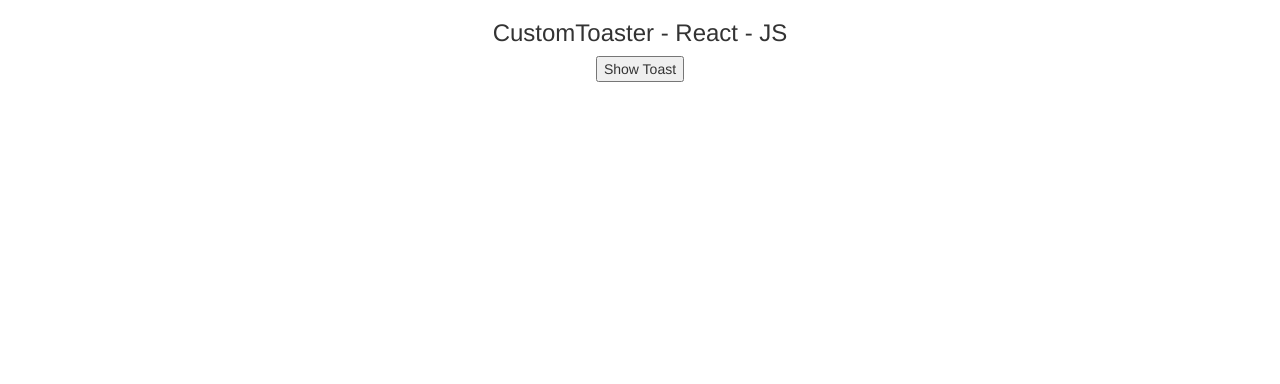
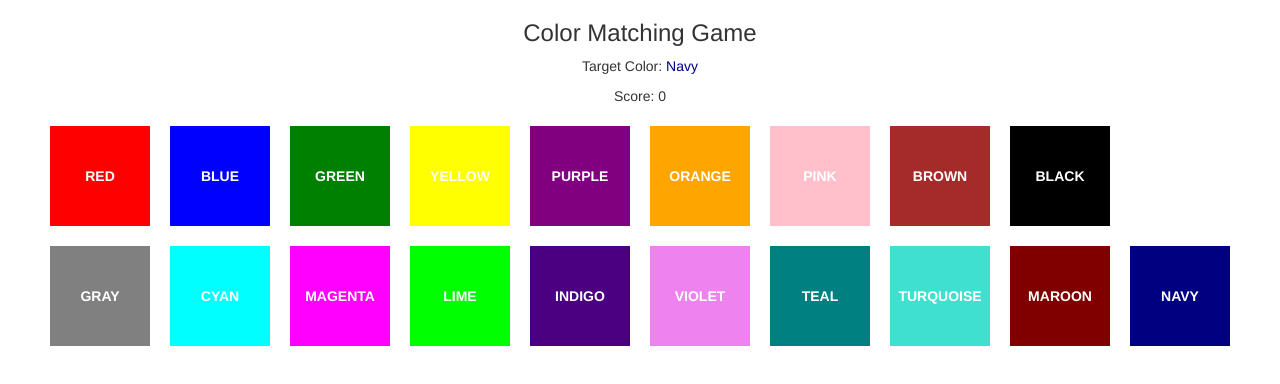
Before and after one commit to SachinMaurya145/Basic-of-ReactJS, a React (Create React App) app: page / in a window 1280 px wide. Shown: the top 384 px of the page. Built offline with nearby package versions, Linux system fonts and the light colour scheme.

Commit message:
tsostcolor game

```diff
--- a/src/ReactToster/CustomToaster.jsx
+++ b/src/ReactToster/CustomToaster.jsx
@@ -1,54 +1,73 @@
-import React from 'react';
+import React, { useState } from 'react';
 import { ToastContainer, toast } from 'react-toastify';
 import 'react-toastify/dist/ReactToastify.css';
 
+const colors = [
+  'Red', 'Blue', 'Green', 'Yellow', 'Purple', 'Orange', 'Pink', 'Brown',
+  'Black', 'White', 'Gray', 'Cyan', 'Magenta', 'Lime', 'Indigo', 'Violet',
+  'Teal', 'Turquoise', 'Maroon', 'Navy'
+];
+
+const getRandomColor = () => colors[Math.floor(Math.random() * colors.length)];
+
 const CustomToaster = () => {
-  const notify = () => {
-    toast.success('This is a success message!', {
+  const [targetColor, setTargetColor] = useState(getRandomColor());
+  const [score, setScore] = useState(0);
+
+  const checkColor = (color) => {
+    if (color === targetColor) {
+      toast.success('Correct! +1 point', {
         style: {
           backgroundColor: '#28a745',
-        color: '#fff'
+          color: '#fff',
         },
         progressStyle: {
-        backgroundColor: '#fff'
-      }
+          backgroundColor: '#fff',
+        },
       });
-
-    toast.error('This is an error message!', {
+      setScore(score + 1);
+      setTargetColor(getRandomColor());
+    } else {
+      toast.error('Incorrect! Try again.', {
         style: {
           backgroundColor: '#dc3545',
-        color: '#fff'
+          color: '#fff',
         },
         progressStyle: {
-        backgroundColor: '#fff'
+          backgroundColor: '#fff',
+        },
+      });
     }
-    });
-
-    toast.info('This is an info message!', {
-      style: {
-        backgroundColor: '#17a2b8',
-        color: '#fff'
-      },
-      progressStyle: {
-        backgroundColor: '#fff'
-      }
-    });
-
-    toast.warn('This is a warning message!', {
-      style: {
-        backgroundColor: '#ffc107',
-        color: '#000'
-      },
-      progressStyle: {
-        backgroundColor: '#000'
-      }
-    });
   };
 
   return (
     <div>
-      <h3> CustomToaster  -  React -  JS</h3>
-      <button onClick={notify}>Show Toast</button>
+      <h3>Color Matching Game</h3>
+      <p>Target Color: <span style={{ color: targetColor }}>{targetColor}</span></p>
+      <p>Score: {score}</p>
+      <div style={{ display: 'flex', justifyContent: 'center', flexWrap: 'wrap' }}>
+        {colors.map((color, index) => (
+          <div
+            key={index}
+            onClick={() => checkColor(color)}
+            style={{
+              backgroundColor: color.toLowerCase(),
+              width: '100px',
+              height: '100px',
+              margin: '10px',
+              cursor: 'pointer',
+              display: 'flex',
+              alignItems: 'center',
+              justifyContent: 'center',
+              color: '#fff',
+              fontWeight: 'bold',
+              textTransform: 'uppercase',
+            }}
+          >
+            {color}
+          </div>
+        ))}
+      </div>
       <ToastContainer />
     </div>
   );
```
Also changed, not shown: image-17.png (added), 1 other file (tests, documents, lock files or other folders). Lines whose indentation alone changed are shown as unchanged.
